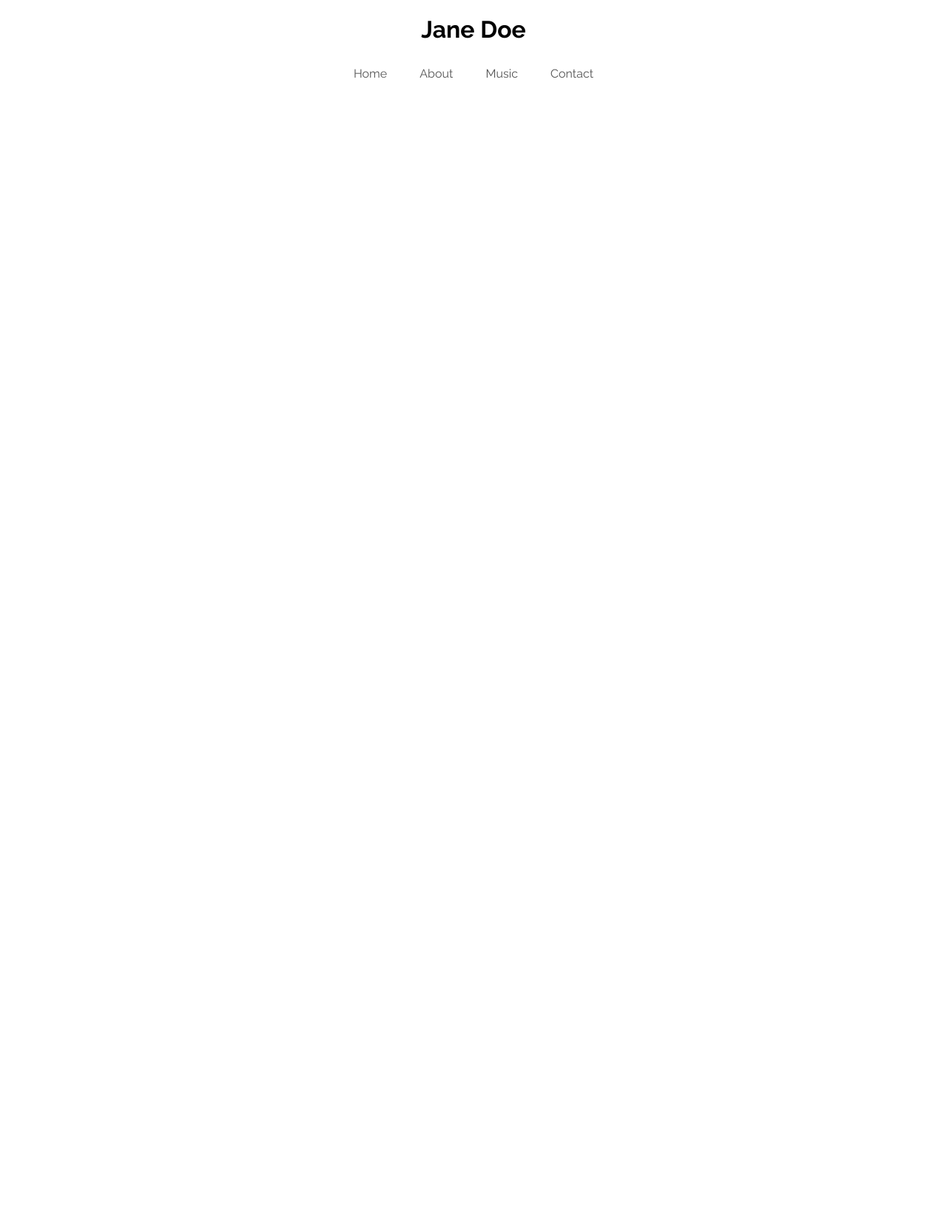
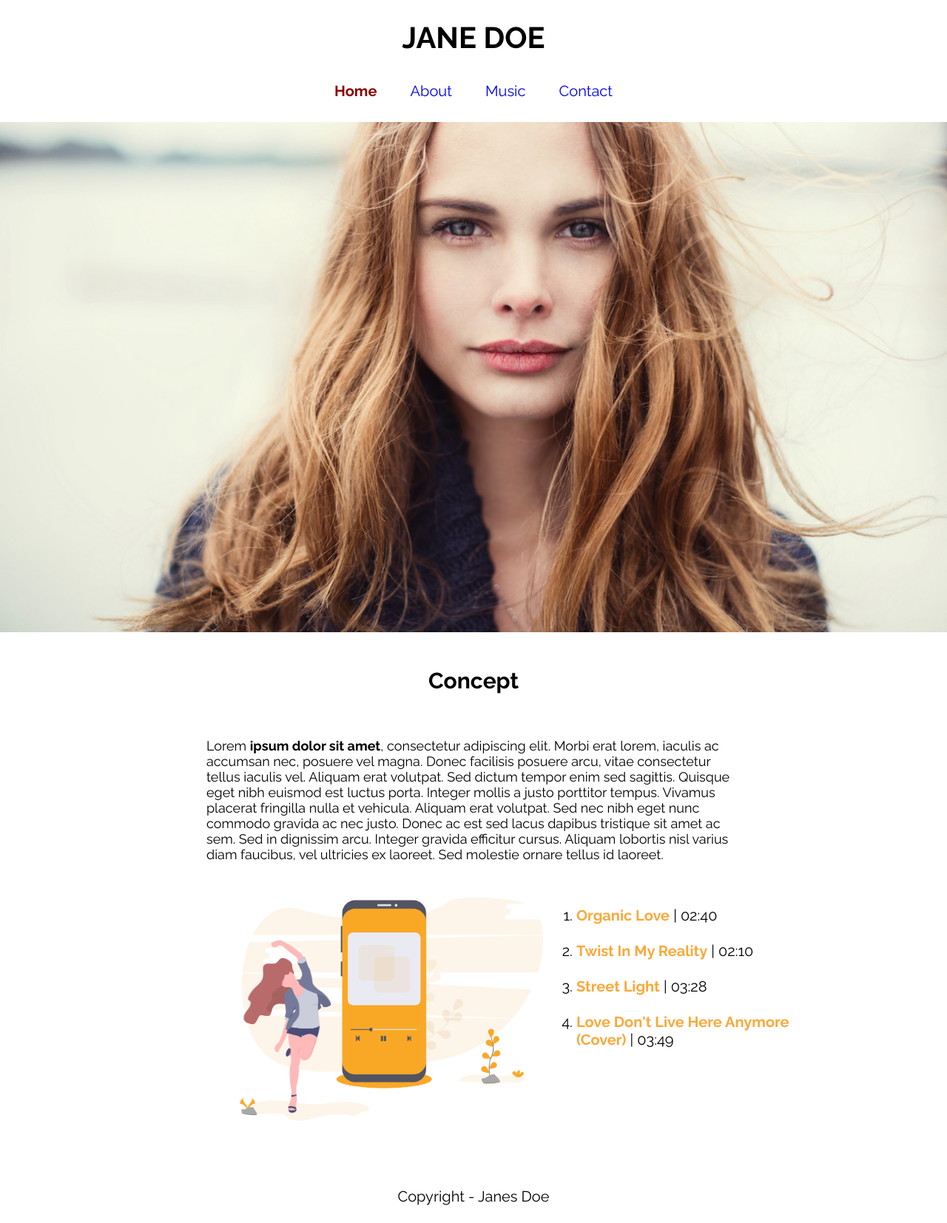
Before and after one commit to acidbutter96/jane-doe, a plain HTML site: page aula 1/Projeto/janedoe/index.html in a window 1280 px wide. Shown: the whole page at 74% size. Before the commit the page ends 800 px from the top, so only its background shows below. Drawn offline with Linux system fonts and the light colour scheme.

Commit message:
Site formatado de acordo com a versão 1 - referente à aula do dia 28/04

```diff
--- a/aula 1/Projeto/janedoe/css/styles.css
+++ b/aula 1/Projeto/janedoe/css/styles.css
@@ -1,4 +1,4 @@
-@import url('https://fonts.googleapis.com/css2?family=Raleway:ital,wght@0,400;0,700;1,400&display=swap');
+@import url('https://fonts.googleapis.com/css2?family=Raleway:wght@400;700&display=swap');
 
 
 /* *{} é estilo global do CSS*/
@@ -7,8 +7,13 @@
 }
 /* Quando queríamos fazer uma div de 50px*/
 
+a{
+	text-transform: none;
+}
+
 body{
 	font-family: 'Raleway', sans-serif;
+	font-size: 20px;
 	padding: 0;
 	margin: 0;
 	/*border: 0;*/
@@ -39,7 +44,109 @@ nav ul li{
 	padding: 10px 20px;
 }
 
-nav ul li a{
+nav a{
+	font-weight: 400;
 	text-decoration: none;
-	color: #555;
 }
+
+nav a:link{
+	text-transform: none;
+}
+
+
+/*a:link{
+	font-weight: bold;
+}*/
+nav a:visited{
+	text-decoration: none;
+	color: black;
+}
+nav a:hover{
+	color:darkred;
+}
+
+/*Main*/
+main {
+	display: block;
+	margin: 166px 200px;
+}
+
+main h2{
+	font-weight: 700;
+}
+
+
+/* Estilos da página */
+
+
+.central{
+	display: block;
+	margin: auto;
+	text-align: center;
+}
+
+.link-ativo{
+	font-weight:700;
+	color:darkred;
+}
+
+.central-imagem{
+	display: block;
+	margin: auto;
+	text-align: center;
+	width: 100%;
+}
+
+.central-imagem-about{
+	display: block;
+	margin: auto;
+	text-align: center;
+	width: 50%;
+}
+
+.bolder{
+	font-weight: 700;
+}
+
+.textao{
+	margin:60px 79px;
+	font-size: 18px;
+}
+
+.img-esquerda{
+	width: 500px;
+	float: left;
+	/*margin: 51px;*/
+}
+
+.Musica{
+	margin:60px 79px;
+	font-size: 18px;
+}
+
+.musicas{
+	color:#f9a93a;
+	font-weight: 700;
+}
+
+.criticas-about{
+	text-align: center;
+}
+
+.contato{
+	margin:51px 79px;
+	font-size: 18px;
+	border-bottom: 1px solid #8a7c7c;
+}
+/* IDS*/
+
+#div-img{
+	height: 1000px;
+	border: 10px solid black;
+	background-image: url('/img/jane.jpg');
+}
+
+
+#main-index{
+	margin:auto 200px;
+}
--- a/aula 1/Projeto/janedoe/index.html
+++ b/aula 1/Projeto/janedoe/index.html
@@ -9,10 +9,10 @@
 
 <body>
 	<header>
-		<h1>Jane Doe</h1>
+		<h1>JANE DOE</h1>
 		<nav>
 			<ul>
-				<li><a href="index.html">Home</a></li>
+				<li><span class="link-ativo">Home</span></li>
 				<li><a href="about.html">About</a></li>
 				<li><a href="music.html">Music</a></li>
 				<!--<li><a href="contact.html">Blog</a></li>-->
@@ -20,5 +20,45 @@
 			</ul>
 		</nav>
 	</header>
+		<img class ="central-imagem" src="img/jane.jpg">
+	<main id="main-index">
+		<!-- <section> <main> <footer> <>-->
+		<br>
+		<br>
+		<section >
+			<h2 class="central">Concept</h2>
+			<div class="textao">
+				<p>
+					Lorem <span class="bolder">ipsum dolor sit amet</span>, consectetur adipiscing elit. Morbi erat lorem, iaculis ac accumsan nec, posuere vel magna. Donec facilisis posuere arcu, vitae consectetur tellus iaculis vel. Aliquam erat volutpat. Sed dictum tempor enim sed sagittis. Quisque eget nibh euismod est luctus porta. Integer mollis a justo porttitor tempus. Vivamus placerat fringilla nulla et vehicula. Aliquam erat volutpat. Sed nec nibh eget nunc commodo gravida ac nec justo. Donec ac est sed lacus dapibus tristique sit amet ac sem. Sed in dignissim arcu. Integer gravida efficitur cursus. Aliquam lobortis nisl varius diam faucibus, vel ultricies ex laoreet. Sed molestie ornare tellus id laoreet.
+				</p>
+
+				<img src="img/ilustra.png" class="img-esquerda">
+			</div>
+
+				<ol>
+					<li><span class="musicas">Organic Love</span> | 02:40</li>
+					<br>
+					<li><span class="musicas">Twist In My Reality</span> | 02:10</li>
+					<br>
+					<li><span class="musicas">Street Light</span> | 03:28</li>
+					<br>
+					<li><span class="musicas">Love Don't Live Here Anymore (Cover)</span> | 03:49</li>
+				</ol>
+
+		</section>
+	</main>
+	<br>
+	<br>
+	<br>
+	<br>
+	<br>
+	<br>
+
+	<footer class="central">
+		<br>
+		Copyright - Janes Doe
+		<br>
+		<br>
+	</footer>
 </body>
 </html>
```
Also changed, not shown: aula 1/Projeto/janedoe/about.html (+23 -2 lines), aula 1/Projeto/janedoe/contact.html (+39 -4 lines), aula 1/Projeto/janedoe/music.html (+35 -2 lines).
